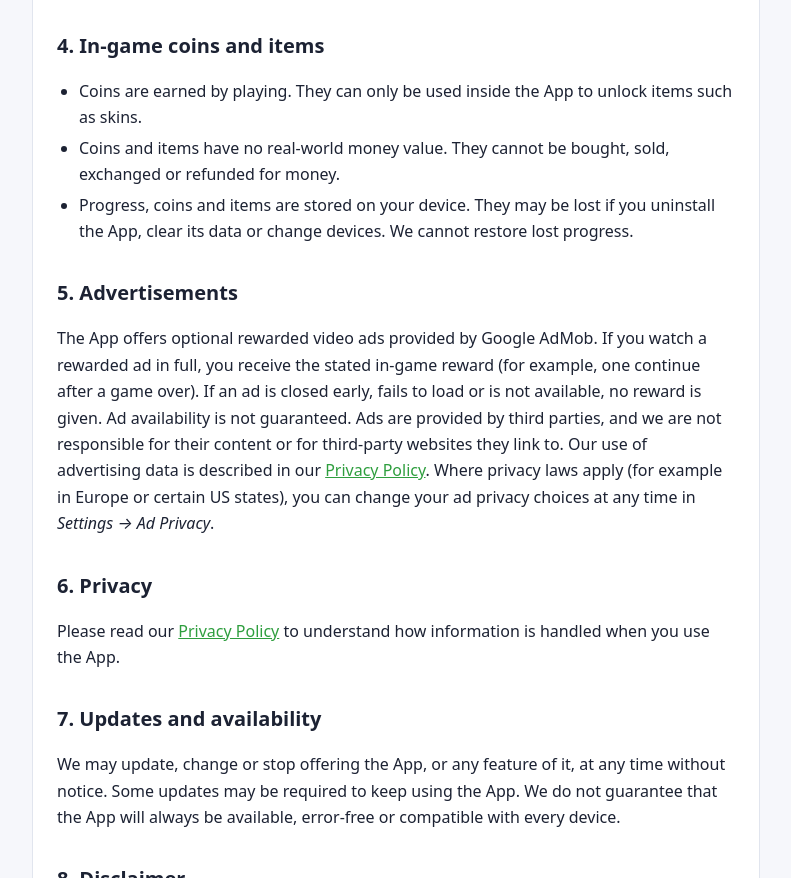
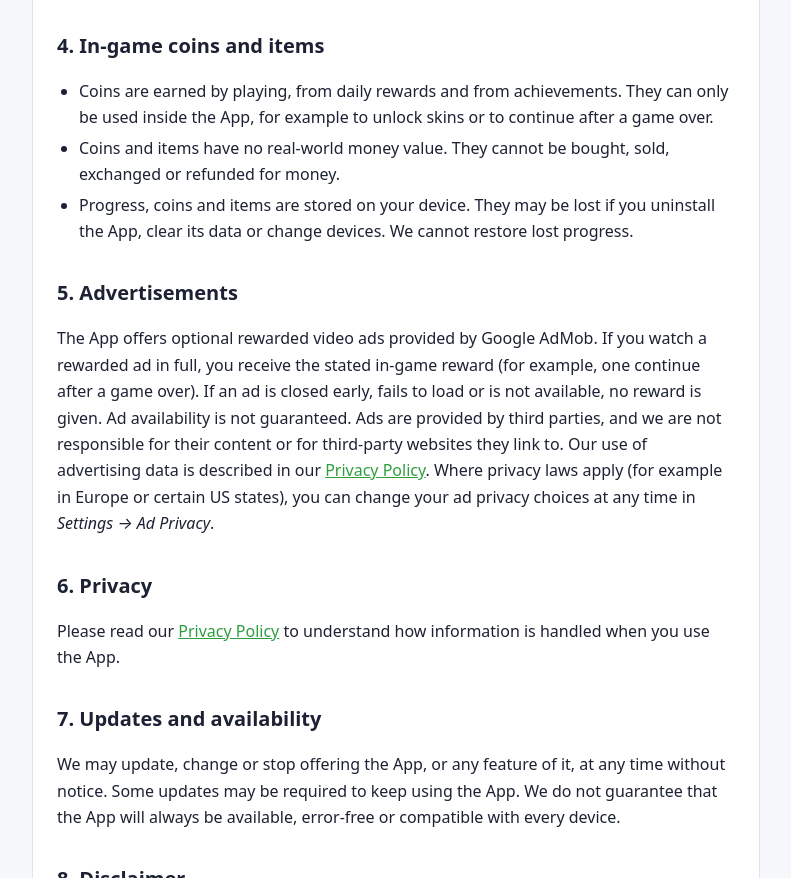
Before and after one commit to connecttodroidstack/Snake-Retro-Game, a plain HTML site: page terms.html in a window 1280 px wide. Shown: the part 862-1740 px from the top of the page, without its empty margins (244-1035 px from the left). Drawn offline with Linux system fonts and the light colour scheme.

Commit message:
Update terms.html

```diff
--- a/terms.html
+++ b/terms.html
@@ -38,7 +38,8 @@
 
     <h2>4. In-game coins and items</h2>
     <ul>
-      <li>Coins are earned by playing. They can only be used inside the App to unlock items such as skins.</li>
+      <li>Coins are earned by playing, from daily rewards and from achievements. They can only be used inside the
+        App, for example to unlock skins or to continue after a game over.</li>
       <li>Coins and items have no real-world money value. They cannot be bought, sold, exchanged or refunded for money.</li>
       <li>Progress, coins and items are stored on your device. They may be lost if you uninstall the App, clear its
         data or change devices. We cannot restore lost progress.</li>
```
